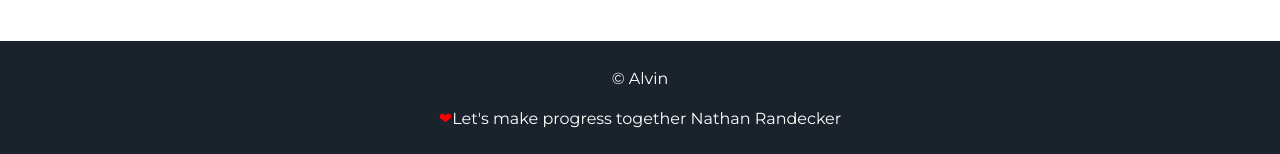
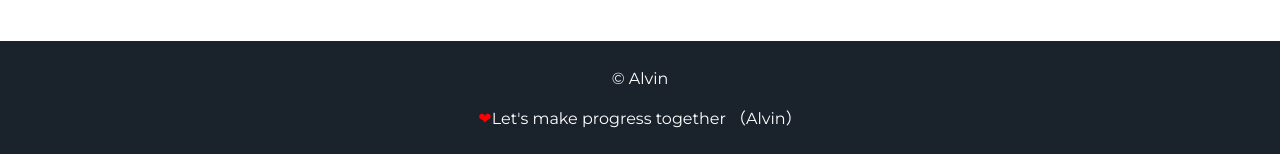
Before and after one commit to Alvin706/Alvin706.github.io, a Jekyll site: the page built from index.html, in a window 1280 px wide and 900 px high, scrolled down 1723 px. Shown: the part 743-897 px from the top of the window. Built offline with Jekyll 4.4.1, drawn with Linux system fonts in a browser that asks for light colours.

Commit message:
Update footer.html

```diff
--- a/_includes/footer.html
+++ b/_includes/footer.html
@@ -1,6 +1,6 @@
 <footer class="footer">
     <p>&copy; {{site.username}}</p>
-    <p><span class="love">❤</span>Let's make progress together <a href="https://github.com/Alvin706">Nathan Randecker</a></p>
+    <p><span class="love">❤</span>Let's make progress together <a href="https://github.com/Alvin706">（Alvin）</a></p>
 </footer>
 <script src="//cdn.jsdelivr.net/particles.js/2.0.0/particles.min.js"></script>
 <script src="{{ "/assets/js/sweet-scroll.min.js" | prepend: site.baseurl }}"></script>
```
